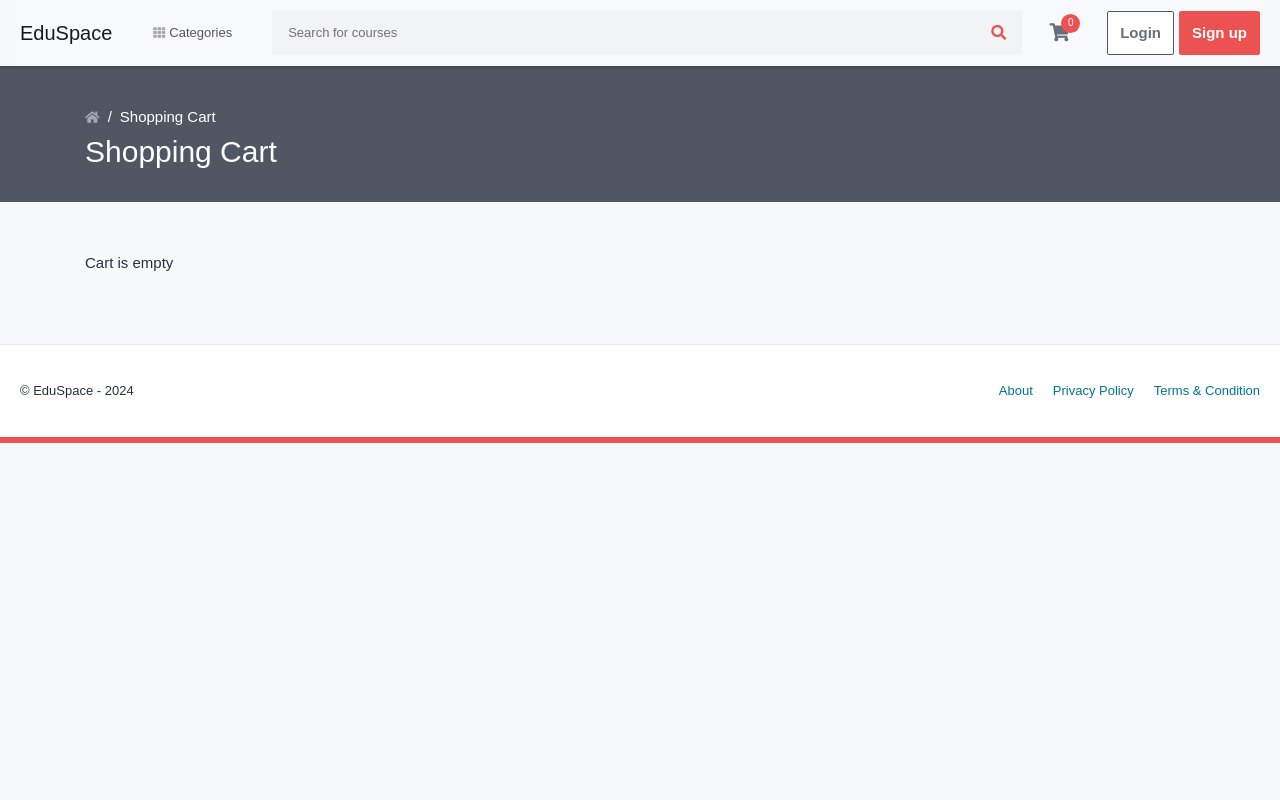
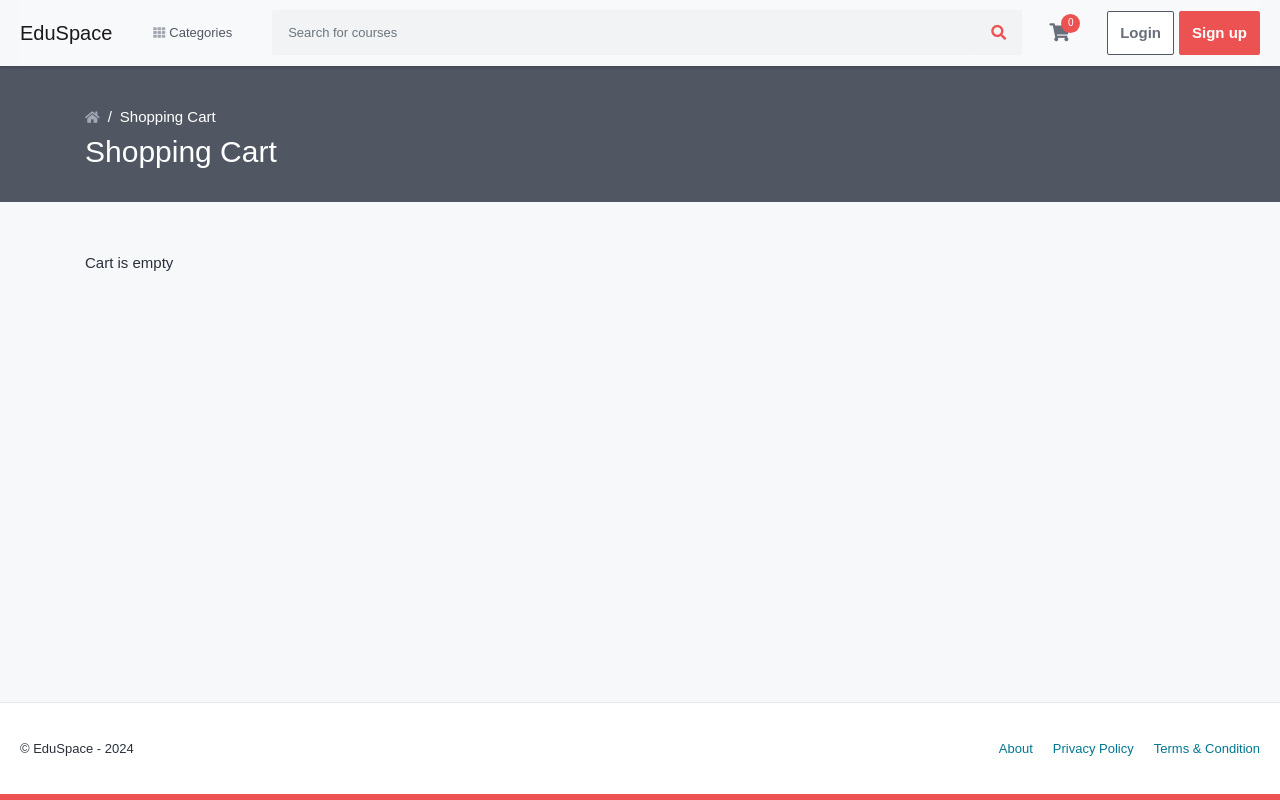
Before and after one commit to mostafa-re/eduspace, a Django app: template templates/cart/detail.html in a window 1280 px wide. Run offline with Django 5.2, Linux system fonts and the light colour scheme; the template is opened without the code that fills it, so the values that code supplies are empty; some libraries are stand-ins or nearby versions; some web fonts are replaced.

Commit message:
Fix footer style

```diff
--- a/static/css/main.css
+++ b/static/css/main.css
@@ -16,10 +16,12 @@ html {
 }
 
 body {
+    position: relative;
+    min-height: 100vh;
     font-family: 'Open Sans', sans-serif;
+    font-size: 15px;
     padding-right: 0 !important;
     color: #29303b;
-    font-size: 15px;
 }
 
 body.white-bg {
@@ -4100,10 +4102,13 @@ section.purchase-history-list-area {
 }
 
 .footer-area {
-    background-color: #fff;
+    position: absolute;
+    bottom: 0;
+    width: 100%;
     padding: 30px 0;
     border-bottom: 6px solid #ec5252;
     border-top: 1px solid #e8e9eb;
+    background-color: #fff;
 }
 
 .copyright-text {
```
